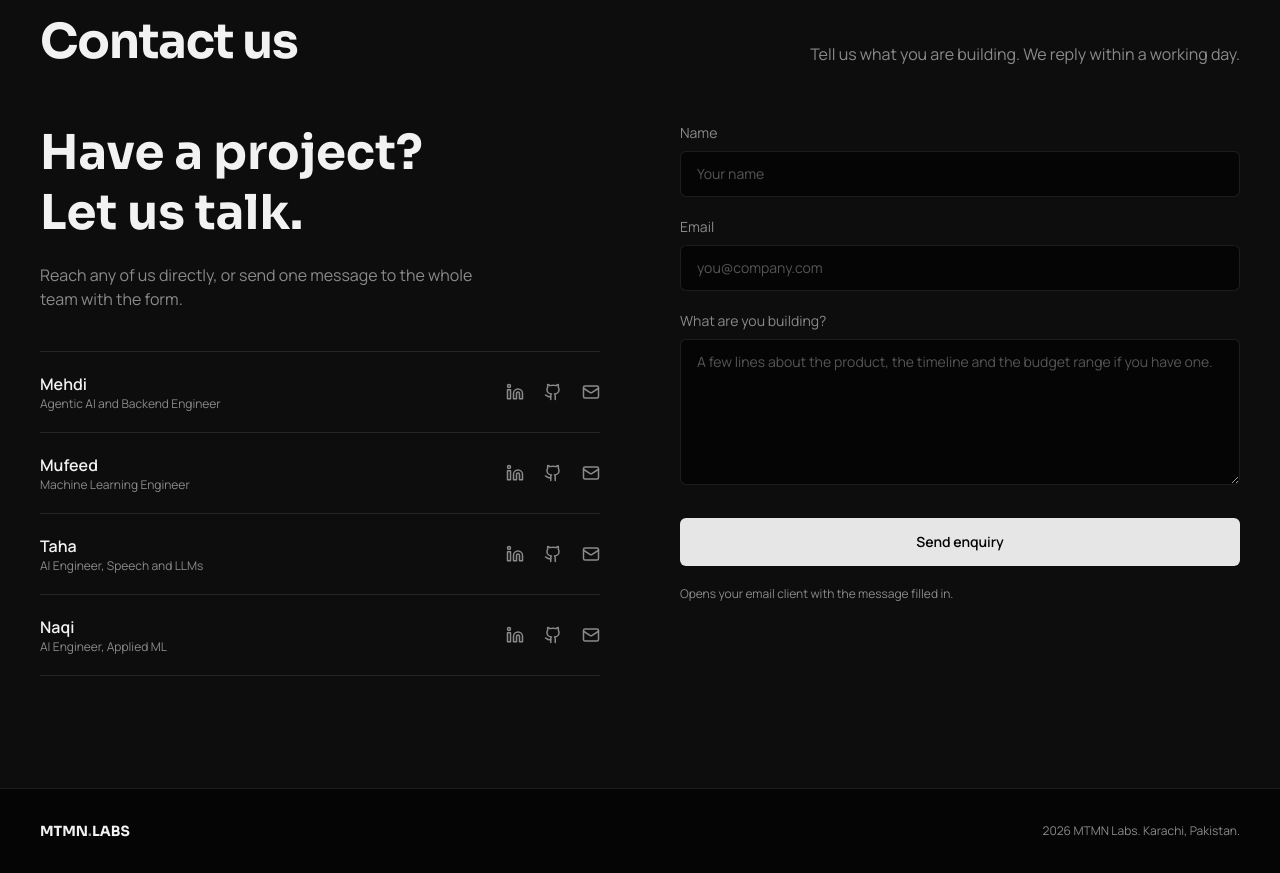
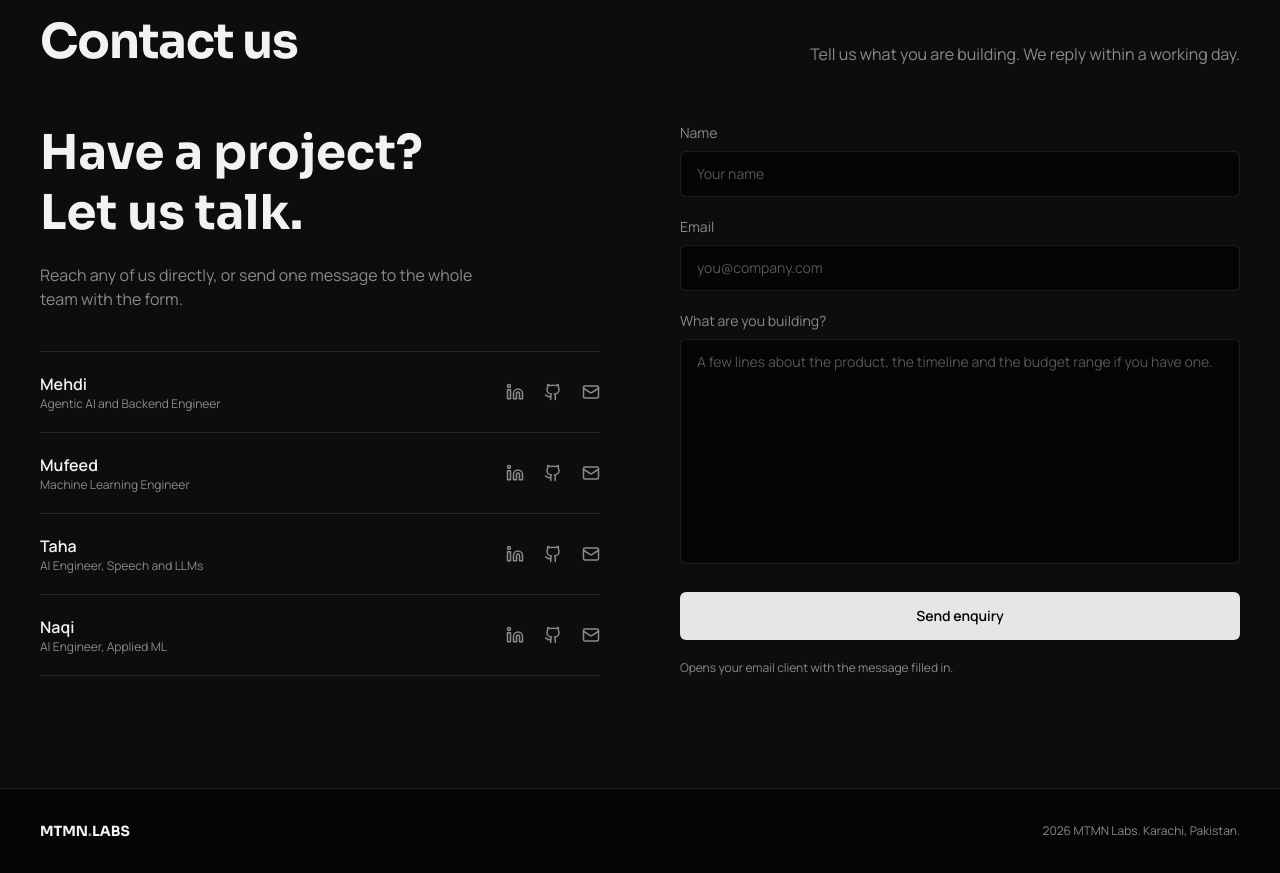
Before and after one commit to MTMN-Labs/Portfolio, a Next.js app: page / in a window 1280 px wide. Shown: the part 4681-5554 px from the top of the page. Built offline with nearby package versions, Linux system fonts and the light colour scheme.

Commit message:
Stretch the contact form to match the height of the member list.

```diff
--- a/src/components/Contact.tsx
+++ b/src/components/Contact.tsx
@@ -25,8 +25,8 @@ export function Contact() {
       <div className="mx-auto max-w-7xl px-6 py-28 md:px-10">
         <SectionHeading index="04" title="Contact us" text="Tell us what you are building. We reply within a working day." />
 
-        <div className="grid items-start gap-14 lg:grid-cols-2 lg:gap-20">
-          <Reveal>
+        <div className="grid items-stretch gap-14 lg:grid-cols-2 lg:gap-20">
+          <Reveal className="h-full">
             <h3 className="font-display text-4xl font-bold leading-tight md:text-5xl">
               Have a project?
               <br />
@@ -59,8 +59,8 @@ export function Contact() {
             </ul>
           </Reveal>
 
-          <Reveal delay={0.1}>
-            <form onSubmit={submit} className="flex flex-col gap-5">
+          <Reveal delay={0.1} className="h-full">
+            <form onSubmit={submit} className="flex h-full flex-col gap-5">
               <label className="text-sm text-mute">
                 Name
                 <input
@@ -82,14 +82,14 @@ export function Contact() {
                   placeholder="you@company.com"
                 />
               </label>
-              <label className="text-sm text-mute">
+              <label className="flex flex-1 flex-col text-sm text-mute">
                 What are you building?
                 <textarea
                   required
                   rows={6}
                   value={form.message}
                   onChange={(e) => setForm({ ...form, message: e.target.value })}
-                  className={`${field} mt-2 resize-y`}
+                  className={`${field} mt-2 min-h-40 flex-1 resize-none`}
                   placeholder="A few lines about the product, the timeline and the budget range if you have one."
                 />
               </label>
```
